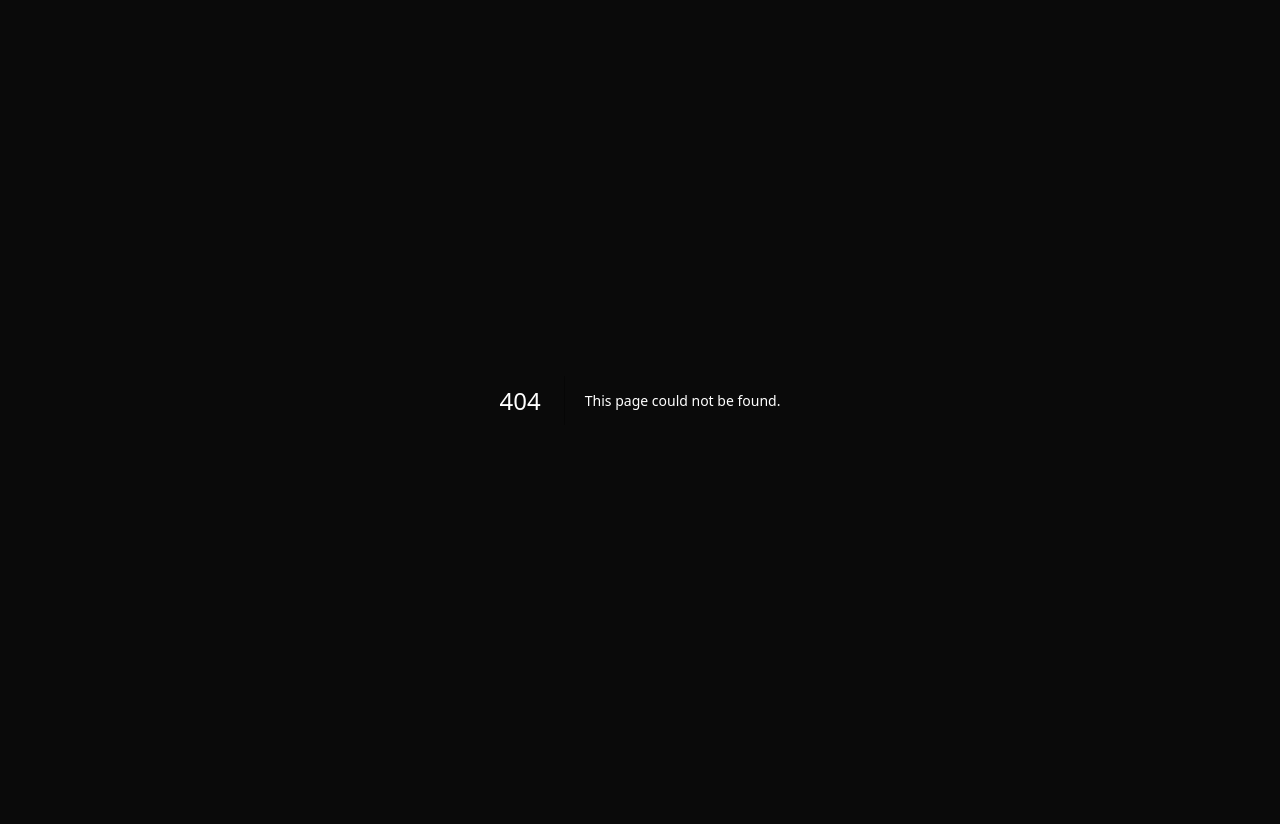
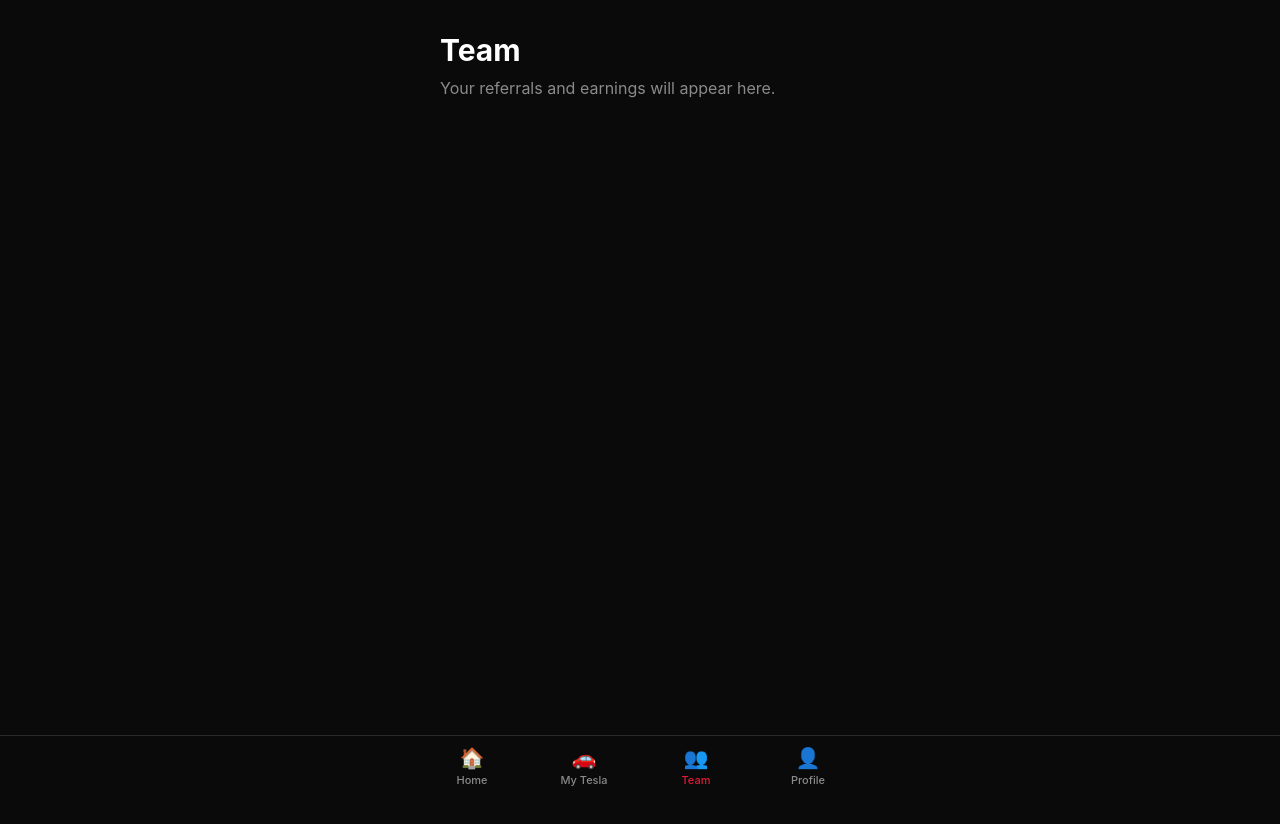
Before and after one commit to paercy32-eng/Teslauganda-invest, a Next.js app: page /team in a window 1280 px wide. Before the commit this address had no page. Shown: the top 824 px of the page. Before the commit the page ends 800 px from the top, so only its background shows below. Built offline with nearby package versions, Linux system fonts and the light colour scheme.

Commit message:
Create page.tsx

```diff
--- /dev/null
+++ b/app/(main)/team/page.tsx
@@ -0,0 +1,8 @@
+export default function TeamPage() {
+  return (
+    <main className="min-h-screen px-6 py-8 animate-fade-in">
+      <h1 className="text-3xl font-bold mb-2">Team</h1>
+      <p className="text-[#8A8A8A]">Your referrals and earnings will appear here.</p>
+    </main>
+  );
+}
```
